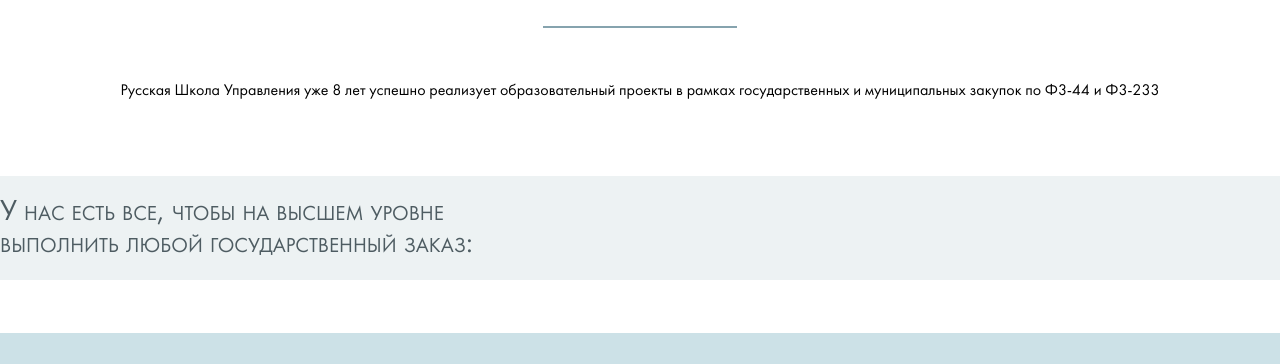
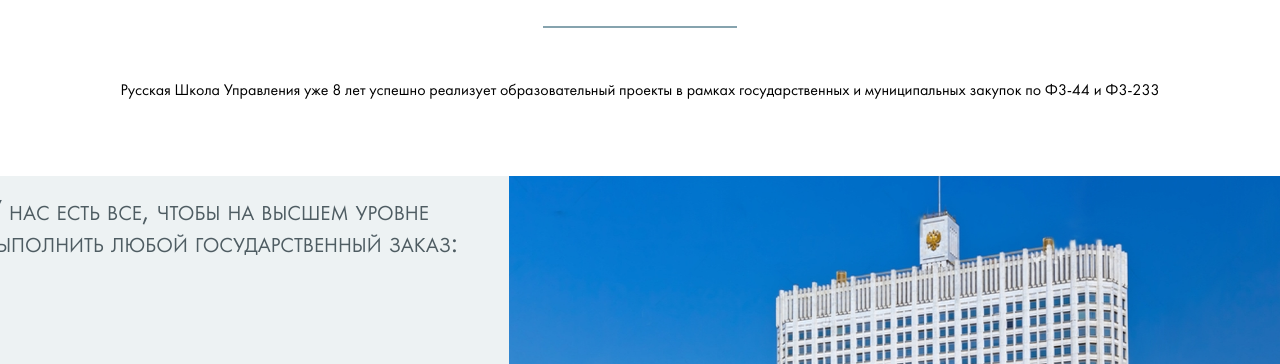
Before and after one commit to magklax/ruchool, a website: page src/gosorder.pug in a window 1280 px wide. Shown: the part 347-711 px from the top of the page. Drawn offline with nearby package versions, Linux system fonts and the light colour scheme; files that its build step writes are made by us from their sources; files whose address does not match are found by name.

Commit message:
коммит

```diff
--- a/src/gosorder.pug
+++ b/src/gosorder.pug
@@ -17,19 +17,21 @@
     include pug/header.pug
     section.main-section.pb-0(style='background-image: url(images/header-image.jpg)')
 
-    div.container
+    div.one-section
+      .container
+        .row
+          .col-md-12
+            h1.mainline Государственный заказ
+            .col-md-12
+              p.border-line
+          .col-md-12
+            span.about-us Русская Школа Управления уже 8 лет успешно реализует образовательный проекты в рамках государственных и муниципальных закупок по Ф3-44 и Ф3-233
+    div.previlige
       .row
-        .col-md-12
-          h1.mainline Государственный заказ
-          .col-md-12
-            p.border-line
-        .col-md-12
-          span.about-us Русская Школа Управления уже 8 лет успешно реализует образовательный проекты в рамках государственных и муниципальных закупок по Ф3-44 и Ф3-233
-    container.previlige
-      .row
-        .col-md-5
-            h1.we-have У нас есть все, чтобы на высшем уровне выполнить любой государственный заказ:
-        .col-md-7
+        .advantage
+          h1.we-have У нас есть все, чтобы на высшем уровне выполнить любой государственный заказ:
+        .building
+          img.bc-image(src='images/gosbuilding.jpg' alt="здание")
 
 
 
--- a/src/sass/pages/gos.scss
+++ b/src/sass/pages/gos.scss
@@ -50,6 +50,16 @@
     margin: 0;
 }
 
-.first-row {
-    background-image: url('images/gosbuilding.jpg');
+.bc-image {
+    height: 396px;
 }
+
+.advantage {
+    flex: 40%;
+    max-width: 40%;
+}
+
+.building {
+    flex: 60%;
+    max-width: 60%;
+}
```
Also changed, not shown: build/css/main.css, build/gosorder.html (deleted).
